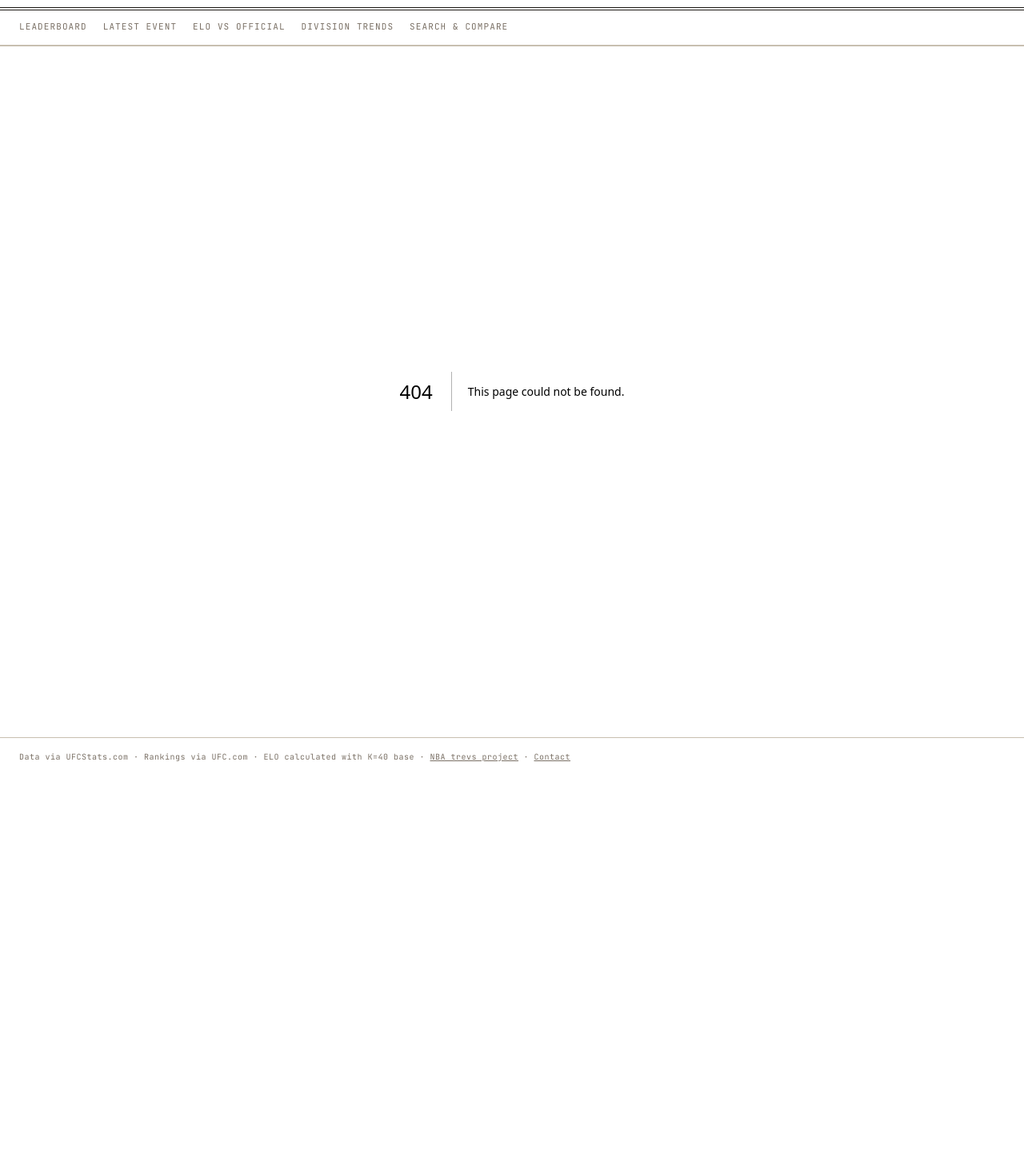
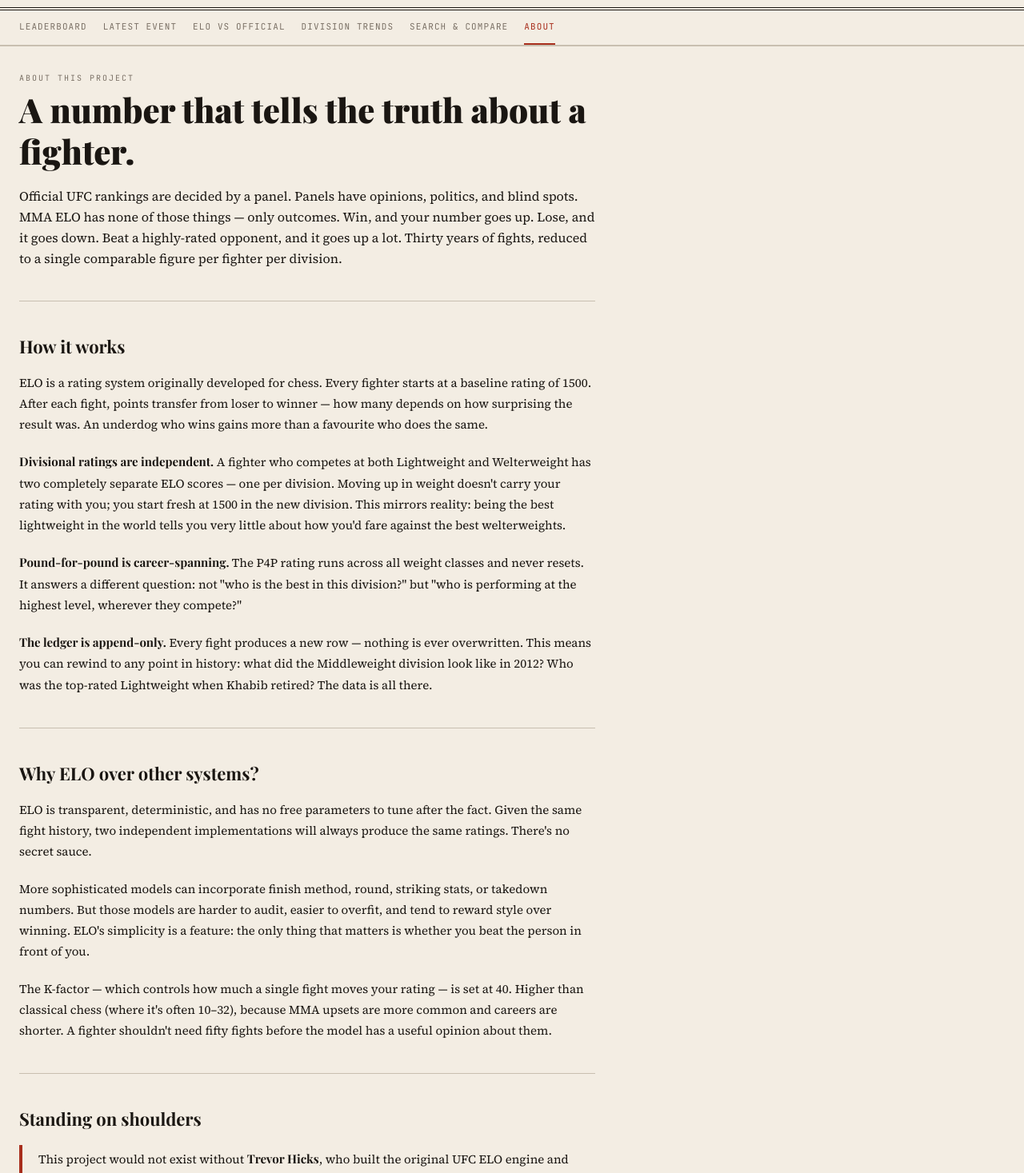
Before and after one commit to peterpannam/mma-elo, a Next.js app: page /about in a window 1280 px wide. Before the commit this address had no page. Shown: the part 120-1587 px from the top of the page at 80% size. Before the commit the page ends 1090 px from the top, so only its background shows below. Built offline with nearby package versions, Linux system fonts and the light colour scheme.

Commit message:
add about page

```diff
--- /dev/null
+++ b/app/about/page.tsx
@@ -0,0 +1,181 @@
+import type { Metadata } from 'next'
+import { Kicker } from '@/components/almanac/Atoms'
+
+export const revalidate = 3600
+
+export const metadata: Metadata = {
+  title: 'About',
+  description: 'How MMA ELO works, why we built it, and who made it possible.',
+}
+
+export default function AboutPage() {
+  return (
+    <div style={{ maxWidth: 720 }}>
+
+      {/* Hero */}
+      <div className="mb-10">
+        <Kicker>About this project</Kicker>
+        <h1
+          className="mt-1.5 leading-tight mb-4"
+          style={{ fontFamily: 'var(--font-playfair)', fontWeight: 900, fontSize: 'clamp(28px, 5vw, 42px)' }}
+        >
+          A number that tells the truth about a fighter.
+        </h1>
+        <p className="text-base leading-relaxed" style={{ fontFamily: 'var(--font-source-serif)' }}>
+          Official UFC rankings are decided by a panel. Panels have opinions, politics, and blind spots.
+          MMA ELO has none of those things — only outcomes. Win, and your number goes up.
+          Lose, and it goes down. Beat a highly-rated opponent, and it goes up a lot.
+          Thirty years of fights, reduced to a single comparable figure per fighter per division.
+        </p>
+      </div>
+
+      <hr className="border-rule mb-10" />
+
+      {/* How it works */}
+      <section className="mb-10">
+        <h2
+          className="mb-4"
+          style={{ fontFamily: 'var(--font-playfair)', fontWeight: 700, fontSize: 22 }}
+        >
+          How it works
+        </h2>
+
+        <div className="space-y-5" style={{ fontFamily: 'var(--font-source-serif)', fontSize: 15, lineHeight: 1.75 }}>
+          <p>
+            ELO is a rating system originally developed for chess. Every fighter starts at a baseline
+            rating of 1500. After each fight, points transfer from loser to winner — how many depends
+            on how surprising the result was. An underdog who wins gains more than a favourite who
+            does the same.
+          </p>
+          <p>
+            <strong style={{ fontFamily: 'var(--font-playfair)' }}>Divisional ratings are independent.</strong>{' '}
+            A fighter who competes at both Lightweight and Welterweight has two completely separate ELO
+            scores — one per division. Moving up in weight doesn't carry your rating with you; you start
+            fresh at 1500 in the new division. This mirrors reality: being the best lightweight in the
+            world tells you very little about how you'd fare against the best welterweights.
+          </p>
+          <p>
+            <strong style={{ fontFamily: 'var(--font-playfair)' }}>Pound-for-pound is career-spanning.</strong>{' '}
+            The P4P rating runs across all weight classes and never resets. It answers a different
+            question: not "who is the best in this division?" but "who is performing at the highest
+            level, wherever they compete?"
+          </p>
+          <p>
+            <strong style={{ fontFamily: 'var(--font-playfair)' }}>The ledger is append-only.</strong>{' '}
+            Every fight produces a new row — nothing is ever overwritten. This means you can rewind to
+            any point in history: what did the Middleweight division look like in 2012? Who was the
+            top-rated Lightweight when Khabib retired? The data is all there.
+          </p>
+        </div>
+      </section>
+
+      <hr className="border-rule mb-10" />
+
+      {/* Why ELO */}
+      <section className="mb-10">
+        <h2
+          className="mb-4"
+          style={{ fontFamily: 'var(--font-playfair)', fontWeight: 700, fontSize: 22 }}
+        >
+          Why ELO over other systems?
+        </h2>
+        <div className="space-y-5" style={{ fontFamily: 'var(--font-source-serif)', fontSize: 15, lineHeight: 1.75 }}>
+          <p>
+            ELO is transparent, deterministic, and has no free parameters to tune after the fact.
+            Given the same fight history, two independent implementations will always produce the same
+            ratings. There's no secret sauce.
+          </p>
+          <p>
+            More sophisticated models can incorporate finish method, round, striking stats, or
+            takedown numbers. But those models are harder to audit, easier to overfit, and tend to
+            reward style over winning. ELO's simplicity is a feature: the only thing that matters
+            is whether you beat the person in front of you.
+          </p>
+          <p>
+            The K-factor — which controls how much a single fight moves your rating — is set at 40.
+            Higher than classical chess (where it's often 10–32), because MMA upsets are more common
+            and careers are shorter. A fighter shouldn't need fifty fights before the model has
+            a useful opinion about them.
+          </p>
+        </div>
+      </section>
+
+      <hr className="border-rule mb-10" />
+
+      {/* Credit */}
+      <section className="mb-10">
+        <h2
+          className="mb-4"
+          style={{ fontFamily: 'var(--font-playfair)', fontWeight: 700, fontSize: 22 }}
+        >
+          Standing on shoulders
+        </h2>
+        <div
+          className="border-l-4 pl-5 py-1 mb-6"
+          style={{ borderColor: '#a82e1c', fontFamily: 'var(--font-source-serif)', fontSize: 15, lineHeight: 1.75 }}
+        >
+          <p className="mb-3">
+            This project would not exist without{' '}
+            <strong style={{ fontFamily: 'var(--font-playfair)' }}>Trevor Hicks</strong>, who built
+            the original UFC ELO engine and shared it openly. The Python pipeline at the heart of
+            this site — the scraper, the ELO calculation logic, the fight-by-fight processing — is
+            built on his work.
+          </p>
+          <p className="mb-4">
+            If you want to understand where this all started, his YouTube walkthrough is the place to go.
+          </p>
+          <a
+            href="https://www.youtube.com/watch?v=PLwhzlyjEgU"
+            target="_blank"
+            rel="noopener noreferrer"
+            className="inline-flex items-center gap-2 font-mono text-[11px] tracking-wider uppercase px-4 py-2.5 transition-colors"
+            style={{ background: '#a82e1c', color: '#f3ede3' }}
+          >
+            Watch Trevor's video
+            <span aria-hidden>→</span>
+          </a>
+        </div>
+        <p style={{ fontFamily: 'var(--font-source-serif)', fontSize: 15, lineHeight: 1.75 }}>
+          The scraper targets{' '}
+          <span className="font-mono text-[13px]">UFCStats.com</span> for fight data and{' '}
+          <span className="font-mono text-[13px]">UFC.com/rankings</span> for the official ranking
+          snapshots. Rankings are matched to fighters by name, with manual overrides for known
+          discrepancies. The pipeline runs weekly via GitHub Actions.
+        </p>
+      </section>
+
+      <hr className="border-rule mb-10" />
+
+      {/* Data & contact */}
+      <section className="mb-4">
+        <h2
+          className="mb-4"
+          style={{ fontFamily: 'var(--font-playfair)', fontWeight: 700, fontSize: 22 }}
+        >
+          Data & contact
+        </h2>
+        <div className="space-y-3 font-mono text-xs text-muted">
+          <div className="flex gap-3">
+            <span className="tracking-wider uppercase shrink-0">Fight data</span>
+            <span>UFCStats.com — complete fight-by-fight records back to UFC 1 (1993)</span>
+          </div>
+          <div className="flex gap-3">
+            <span className="tracking-wider uppercase shrink-0">Rankings</span>
+            <span>UFC.com/rankings — weekly snapshots of official divisional and P4P rankings</span>
+          </div>
+          <div className="flex gap-3">
+            <span className="tracking-wider uppercase shrink-0">Updates</span>
+            <span>Automated weekly via GitHub Actions after each UFC event</span>
+          </div>
+          <div className="flex gap-3">
+            <span className="tracking-wider uppercase shrink-0">Contact</span>
+            <a href="mailto:mma.elo.site@gmail.com" className="underline hover:text-ink transition-colors">
+              mma.elo.site@gmail.com
+            </a>
+          </div>
+        </div>
+      </section>
+
+    </div>
+  )
+}
--- a/app/latest/page.tsx
+++ b/app/latest/page.tsx
@@ -60,7 +60,7 @@ export default async function LatestEventPage() {
         style={{ borderBottom: '2px solid #1a1612' }}
       >
         <div>
-          <Kicker>§ · The latest cycle</Kicker>
+          <Kicker>The most recent results</Kicker>
           <h1
             className="mt-1.5 leading-none"
             style={{ fontFamily: 'var(--font-playfair)', fontWeight: 900, fontSize: 'clamp(28px, 5vw, 40px)' }}
--- a/app/rankings/page.tsx
+++ b/app/rankings/page.tsx
@@ -1,7 +1,7 @@
 import type { Metadata } from 'next'
 import Link from 'next/link'
 import { getRankingsWithElo } from '@/lib/queries'
-import { Kicker, WEIGHT_CLASS_ABBR, WEIGHT_CLASSES } from '@/components/almanac/Atoms'
+import { Kicker, WEIGHT_CLASSES } from '@/components/almanac/Atoms'
 import DivisionPicker from '@/components/almanac/DivisionPicker'
 import type { CurrentElo } from '@/lib/types'
 
@@ -41,8 +41,6 @@ export default async function RankingsPage({
     fetchError = e?.message ?? 'Failed to load data'
   }
 
-  const wcAbbr = WEIGHT_CLASS_ABBR[wc] ?? wc
-
   return (
     <div>
       {/* Editorial header */}
@@ -55,9 +53,8 @@ export default async function RankingsPage({
           The official rankings against calculated ELO
         </h1>
         <p className="text-sm text-muted italic mt-2" style={{ maxWidth: 720, fontFamily: 'var(--font-source-serif)' }}>
-          Two columns, one division. On the left: our ELO leaderboard, built from nothing but outcomes.
-          On the right: the promotion's official ranking, set by a panel. Lines connect where they agree;
-          gaps where they don't. <em>Reader, draw your own conclusions.</em>
+          Two columns, one division. On the right: our ELO leaderboard, built from nothing but outcomes.
+          On the left: the promotion's official ranking.
         </p>
       </div>
 
@@ -285,7 +282,7 @@ function SnubCallout({
         <strong style={{ fontFamily: 'var(--font-playfair)', fontWeight: 700 }}>The Snub List.</strong>{' '}
         Fighters marked{' '}
         <span className="font-mono text-[10px] tracking-wider" style={{ color: '#a82e1c' }}>UNRANKED ★</span>{' '}
-        have ELO scores higher than ranked contenders — but are absent from the official list. Our favourite rabbit-hole.
+        have ELO scores higher than ranked contenders, but are absent from the official list.
       </p>
       <div className="flex flex-wrap gap-3 mt-3">
         {snubs.map(r => (
--- a/components/almanac/NavTabs.tsx
+++ b/components/almanac/NavTabs.tsx
@@ -9,6 +9,7 @@ const TABS = [
   { href: '/rankings',    label: 'ELO vs Official' },
   { href: '/trends',      label: 'Division Trends' },
   { href: '/fighter',     label: 'Search & Compare' },
+  { href: '/about',       label: 'About' },
 ]
 
 export default function NavTabs() {
```
Also changed, not shown: app/icon.svg (added).
